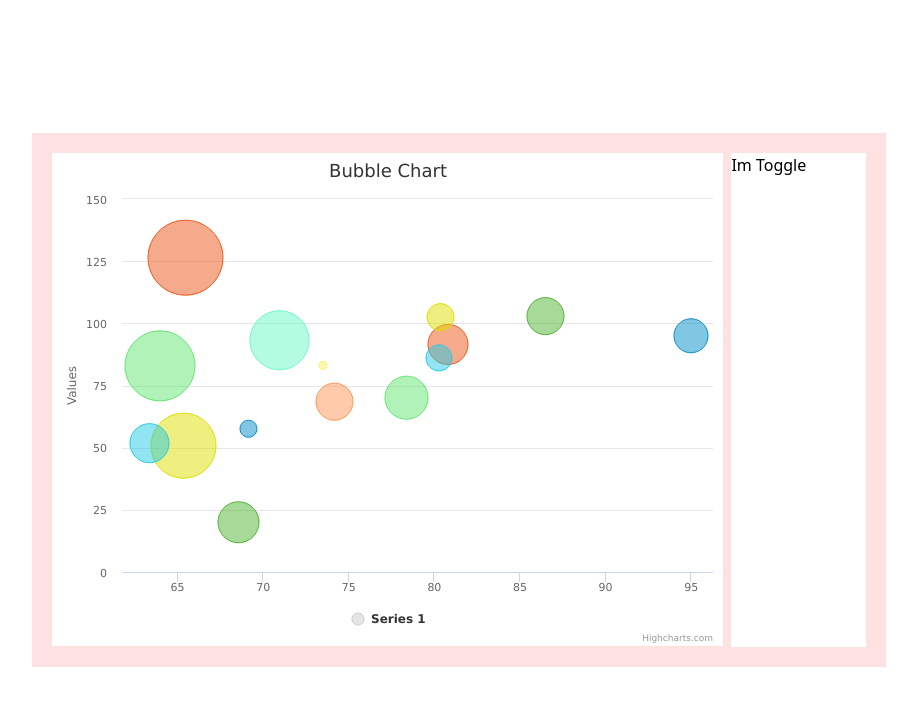
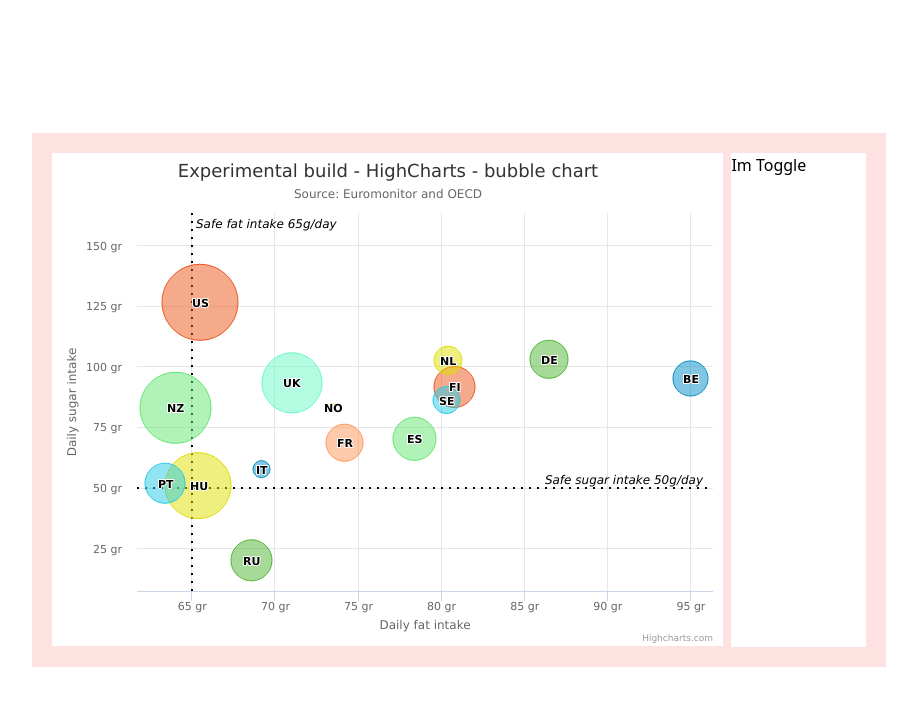
Before and after one commit to RobJJ/charting-playground, a React (Create React App) app: page / in a window 1280 px wide. Shown: the top 706 px of the page, without its empty margins (181-1098 px from the left). Built offline with nearby package versions, Linux system fonts and the light colour scheme.

Commit message:
adding more features to map

```diff
--- a/src/charts/highcharts/scatter-bubble-chart.js
+++ b/src/charts/highcharts/scatter-bubble-chart.js
@@ -16,15 +16,102 @@ const BubbleChart = () => {
       // maxWidth: null,
       width: null,
     },
-
+    // specify if you want the legend.. you can still add x-y desc
+    legend: {
+      enabled: false,
+    },
+    // heading for chart
     title: {
-      text: _.startCase(`${type} chart`),
+      // text: _.startCase(`Experimal build: Highchart: ${type} chart`),
+      text: `Experimental build - HighCharts - ${type} chart`,
+    },
+    // extra info for heading
+    subtitle: {
+      text: 'Source: <a href="http://www.euromonitor.com/">Euromonitor</a> and <a href="https://data.oecd.org/">OECD</a>',
     },
     yAxis: {
+      startOnTick: false,
+      endOnTick: false,
       title: {
-        text: "Values",
+        text: "Daily sugar intake",
+      },
+      labels: {
+        format: "{value} gr",
+      },
+      maxPadding: 0.2,
+      plotLines: [
+        {
+          color: "black",
+          dashStyle: "dot",
+          width: 2,
+          value: 50,
+          label: {
+            align: "right",
+            style: {
+              fontStyle: "italic",
+            },
+            text: "Safe sugar intake 50g/day",
+            x: -10,
+          },
+          zIndex: 3,
+        },
+      ],
+      accessibility: {
+        rangeDescription: "Range: 0 to 160 grams.",
       },
     },
+    xAxis: {
+      gridLineWidth: 1,
+      title: {
+        text: "Daily fat intake",
+      },
+      labels: {
+        format: "{value} gr",
+      },
+      plotLines: [
+        {
+          color: "black",
+          dashStyle: "dot",
+          width: 2,
+          value: 65,
+          label: {
+            rotation: 0,
+            y: 15,
+            style: {
+              fontStyle: "italic",
+            },
+            text: "Safe fat intake 65g/day",
+          },
+          zIndex: 3,
+        },
+      ],
+      accessibility: {
+        rangeDescription: "Range: 60 to 100 grams.",
+      },
+    },
+    tooltip: {
+      useHTML: true,
+      headerFormat: "<table>",
+      pointFormat:
+        '<tr><th colspan="2"><h3>{point.country}</h3></th></tr>' +
+        "<tr><th>Fat intake:</th><td>{point.x}g</td></tr>" +
+        "<tr><th>Sugar intake:</th><td>{point.y}g</td></tr>" +
+        "<tr><th>Obesity (adults):</th><td>{point.z}%</td></tr>",
+      footerFormat: "</table>",
+      followPointer: true,
+      animation: true,
+      hideDelay: 100,
+    },
+    // this setting adds data to each bubble.. eg. point.name for data object
+    plotOptions: {
+      series: {
+        dataLabels: {
+          enabled: true,
+          format: "{point.name}",
+        },
+      },
+    },
+    // can specify what colors to use here
     colors: [
       "#058DC7",
       "#50B432",
```
